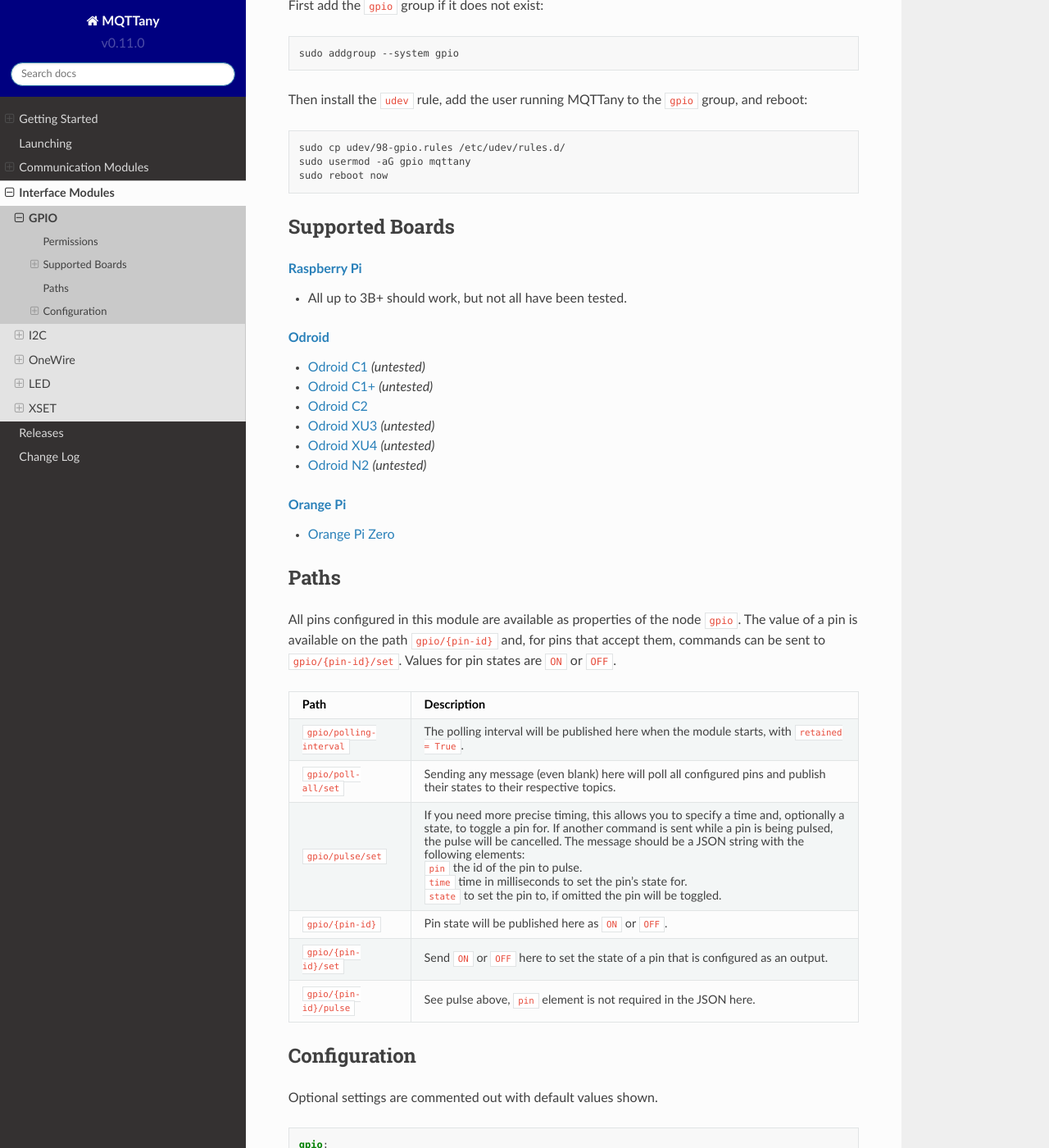
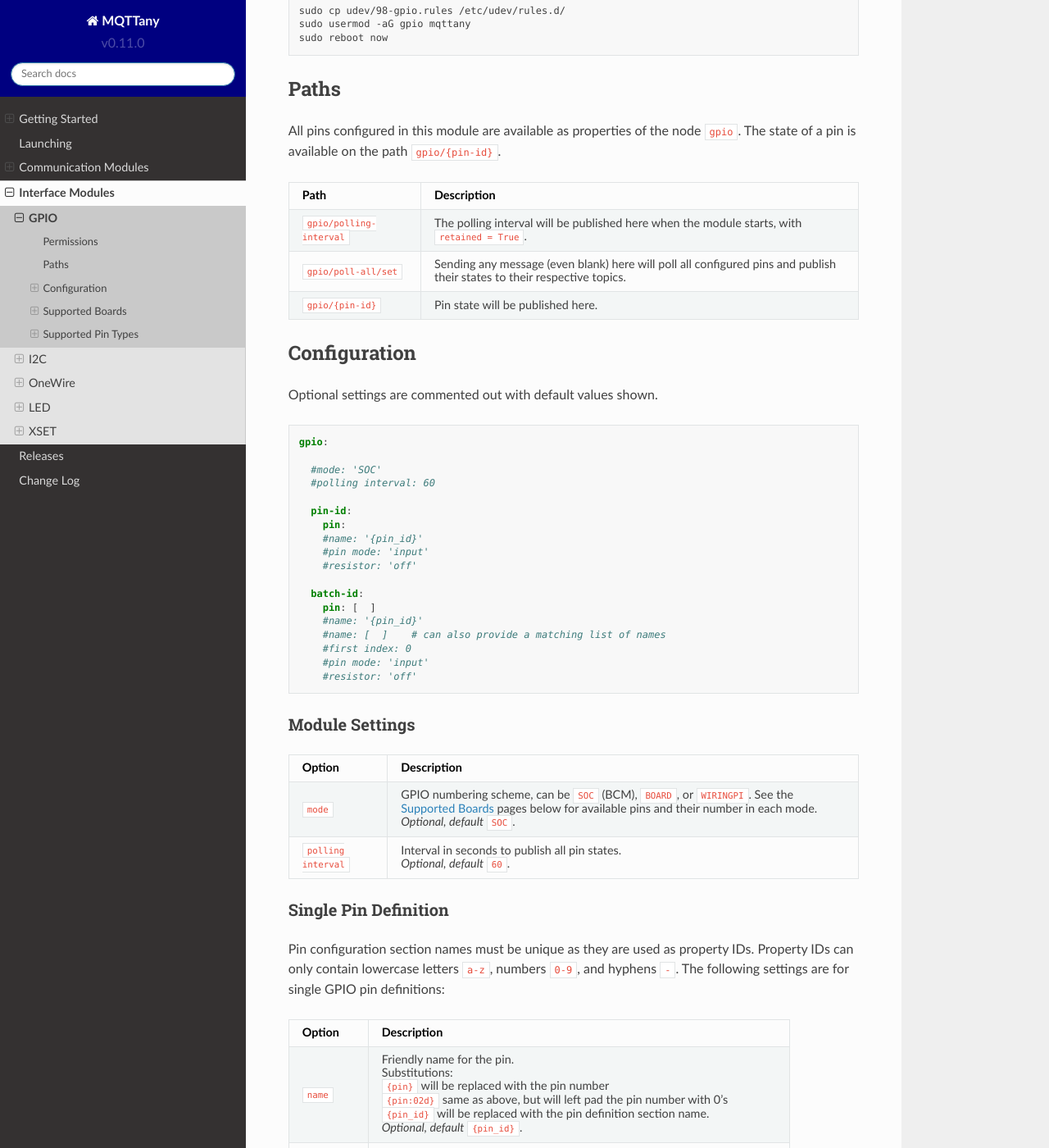
Before and after one commit to CrazyIvan359/mqttany, a Sphinx documentation site: the page built from source/interface/gpio/index.rst, in a window 1280 px wide and 1400 px high, scrolled down 510 px. Shown: the whole window at 82% size. Built offline with Sphinx 7.4.7 and the Read the Docs theme 2.0.0, drawn with Linux system fonts in a browser that asks for light colours; some of the changed text lies outside the part shown.

Commit message:
gpio several updates, add counter

```diff
--- a/source/interface/gpio/index.rst
+++ b/source/interface/gpio/index.rst
@@ -5,14 +5,6 @@
 
 The GPIO module provides access to the GPIO pins of single board computers.
 See below for a list of supported boards that this module can be used with.
-
-.. admonition:: Don't forget to install the requirements
-
-    .. code-block:: shell
-
-        pip3 install -r requirements/gpio.txt
-
-    **You will also need to install requirements for the board you are using.**
 
 
 Permissions
@@ -36,42 +28,11 @@
     sudo reboot now
 
 
-Supported Boards
-================
-
-.. toctree::
-    :maxdepth: 1
-    :hidden:
-
-    raspi
-    odroid
-    orangepi
-
-.. rubric:: :doc:`Raspberry Pi <raspi>`
-
-* All up to 3B+ should work, but not all have been tested.
-
-.. rubric:: :doc:`Odroid <odroid>`
-
-* :ref:`Odroid C1 <interface/gpio/odroid:odroid c1/c1+>` *(untested)*
-* :ref:`Odroid C1+ <interface/gpio/odroid:odroid c1/c1+>` *(untested)*
-* :ref:`interface/gpio/odroid:odroid c2`
-* :ref:`Odroid XU3 <interface/gpio/odroid:odroid xu3/xu4>` *(untested)*
-* :ref:`Odroid XU4 <interface/gpio/odroid:odroid xu3/xu4>` *(untested)*
-* :ref:`interface/gpio/odroid:odroid n2` *(untested)*
-
-.. rubric:: :doc:`Orange Pi <orangepi>`
-
-* :ref:`Orange Pi Zero <interface/gpio/orangepi:zero>`
-
-
 Paths
 =====
 
 All pins configured in this module are available as properties of the node ``gpio``.
-The value of a pin is available on the path ``gpio/{pin-id}`` and, for pins that
-accept them, commands can be sent to ``gpio/{pin-id}/set``. Values for pin states are
-``ON`` or ``OFF``.
+The state of a pin is available on the path ``gpio/{pin-id}``.
 
 +---------------------------+----------------------------------------------+
 |           Path            |                 Description                  |
@@ -84,31 +45,7 @@
 |                           | poll all configured pins and publish their   |
 |                           | states to their respective topics.           |
 +---------------------------+----------------------------------------------+
-| ``gpio/pulse/set``        | If you need more precise timing, this allows |
-|                           | you to specify a time and, optionally        |
-|                           | a state, to toggle a pin for. If another     |
-|                           | command is sent while a pin is being pulsed, |
-|                           | the pulse will be cancelled. The message     |
-|                           | should be a JSON string with the following   |
-|                           | elements:                                    |
-|                           |                                              |
-|                           | ``pin`` the id of the pin to pulse.          |
-|                           |                                              |
-|                           | ``time`` time in milliseconds to set the     |
-|                           | pin's state for.                             |
-|                           |                                              |
-|                           | ``state`` to set the pin to, if omitted the  |
-|                           | pin will be toggled.                         |
-+---------------------------+----------------------------------------------+
-| ``gpio/{pin-id}``         | Pin state will be published here as ``ON``   |
-|                           | or ``OFF``.                                  |
-+---------------------------+----------------------------------------------+
-| ``gpio/{pin-id}/set``     | Send ``ON`` or ``OFF`` here to set the       |
-|                           | state of a pin that is configured as an      |
-|                           | output.                                      |
-+---------------------------+----------------------------------------------+
-| ``gpio/{pin-id}/pulse``   | See pulse above, ``pin`` element is not      |
-|                           | required in the JSON here.                   |
+| ``gpio/{pin-id}``         | Pin state will be published here.            |
 +---------------------------+----------------------------------------------+
 
 
@@ -123,27 +60,20 @@
 
       #mode: 'SOC'
       #polling interval: 60
-      #debounce: 50
 
       pin-id:
         pin:
         #name: '{pin_id}'
-        #direction: 'input'
-        #interrupt: 'none'
+        #pin mode: 'input'
         #resistor: 'off'
-        #invert: false
-        #initial state: OFF
 
       batch-id:
         pin: [  ]
         #name: '{pin_id}'
         #name: [  ]    # can also provide a matching list of names
         #first index: 0
-        #direction: 'input'
-        #interrupt: 'none'
+        #pin mode: 'input'
         #resistor: 'off'
-        #invert: false
-        #initial state: OFF
 
 
 Module Settings
@@ -155,7 +85,7 @@
 | ``mode``             | GPIO numbering scheme, can be ``SOC`` (BCM),       |
 |                      | ``BOARD``, or ``WIRINGPI``. See the                |
 |                      | :ref:`interface/gpio/index:supported boards` pages |
-|                      | above for available pins and their number in each  |
+|                      | below for available pins and their number in each  |
 |                      | mode.                                              |
 |                      |                                                    |
 |                      | *Optional, default* ``SOC``.                       |
@@ -163,11 +93,6 @@
 | ``polling interval`` | Interval in seconds to publish all pin states.     |
 |                      |                                                    |
 |                      | *Optional, default* ``60``.                        |
-+----------------------+----------------------------------------------------+
-| ``debounce``         | Digital Pin change interrupt debounce time in      |
-|                      | milliseconds.                                      |
-|                      |                                                    |
-|                      | *Optional, default* ``50``.                        |
 +----------------------+----------------------------------------------------+
 
 
@@ -178,49 +103,34 @@
 Property IDs can only contain lowercase letters ``a-z``, numbers ``0-9``, and
 hyphens ``-``. The following settings are for single GPIO pin definitions:
 
-+-------------------+-------------------------------------------------------+
-|      Option       |                      Description                      |
-+===================+=======================================================+
-| ``name``          | Friendly name for the pin.                            |
-|                   |                                                       |
-|                   | Substitutions:                                        |
-|                   |                                                       |
-|                   | ``{pin}`` will be replaced with the pin number        |
-|                   |                                                       |
-|                   | ``{pin:02d}`` same as above, but will left pad        |
-|                   | the pin number with 0's                               |
-|                   |                                                       |
-|                   | ``{pin_id}`` will be replaced with the pin definition |
-|                   | section name.                                         |
-|                   |                                                       |
-|                   | *Optional, default* ``{pin_id}``.                     |
-+-------------------+-------------------------------------------------------+
-| ``pin``           | GPIO pin number.                                      |
-+-------------------+-------------------------------------------------------+
-| ``direction``     | Pin direction, can be ``input`` or ``output``.        |
-|                   |                                                       |
-|                   | *Optional, default* ``input``.                        |
-+-------------------+-------------------------------------------------------+
-| ``interrupt``     | Pin change interrupt, can be ``rising``, ``falling``, |
-|                   | ``both``, or ``none``.                                |
-|                   |                                                       |
-|                   | *Optional, default* ``none``.                         |
-+-------------------+-------------------------------------------------------+
-| ``resistor``      | Pin pull resistor for inputs, can be ``pullup``,      |
-|                   | ``pulldown`` (if supported), or ``off``.              |
-|                   |                                                       |
-|                   | *Optional, default* ``off``.                          |
-+-------------------+-------------------------------------------------------+
-| ``invert``        | Logic invert flag, can be ``true`` or ``false``.      |
-|                   | Setting to ``true`` means that logic *LOW = ON*.      |
-|                   |                                                       |
-|                   | *Optional, default* ``false``.                        |
-+-------------------+-------------------------------------------------------+
-| ``initial state`` | Initial state to set the pin to, must be one of       |
-|                   | ``ON`` or ``OFF``.                                    |
-|                   |                                                       |
-|                   | *Optional, default* ``OFF``.                          |
-+-------------------+-------------------------------------------------------+
++--------------+-------------------------------------------------------+
+|    Option    |                      Description                      |
++==============+=======================================================+
+| ``name``     | Friendly name for the pin.                            |
+|              |                                                       |
+|              | Substitutions:                                        |
+|              |                                                       |
+|              | ``{pin}`` will be replaced with the pin number        |
+|              |                                                       |
+|              | ``{pin:02d}`` same as above, but will left pad        |
+|              | the pin number with 0's                               |
+|              |                                                       |
+|              | ``{pin_id}`` will be replaced with the pin definition |
+|              | section name.                                         |
+|              |                                                       |
+|              | *Optional, default* ``{pin_id}``.                     |
++--------------+-------------------------------------------------------+
+| ``pin``      | GPIO pin number.                                      |
++--------------+-------------------------------------------------------+
+| ``pin mode`` | Pin mode, see available pins for options.             |
+|              |                                                       |
+|              | *Optional, default* ``input``.                        |
++--------------+-------------------------------------------------------+
+| ``resistor`` | Pin pull resistor for inputs, can be ``pullup``,      |
+|              | ``pulldown`` (if supported), or ``off``.              |
+|              |                                                       |
+|              | *Optional, default* ``off``.                          |
++--------------+-------------------------------------------------------+
 
 
 Multiple Pin Definition
@@ -254,3 +164,46 @@
 |                 |                                                             |
 |                 | *Optional, default* ``0``.                                  |
 +-----------------+-------------------------------------------------------------+
+
+
+Supported Boards
+================
+
+.. toctree::
+    :maxdepth: 1
+    :hidden:
+
+    board/raspi
+    board/odroid
+    board/orangepi
+
+.. rubric:: :doc:`Raspberry Pi <board/raspi>`
+
+* All up to 3B+ should work, but not all have been tested.
+
+.. rubric:: :doc:`Odroid <board/odroid>`
+
+* :ref:`Odroid C1 <interface/gpio/board/odroid:odroid c1/c1+>` *(untested)*
+* :ref:`Odroid C1+ <interface/gpio/board/odroid:odroid c1/c1+>` *(untested)*
+* :ref:`interface/gpio/board/odroid:odroid c2`
+* :ref:`Odroid XU3 <interface/gpio/board/odroid:odroid xu3/xu4>` *(untested)*
+* :ref:`Odroid XU4 <interface/gpio/board/odroid:odroid xu3/xu4>` *(untested)*
+* :ref:`interface/gpio/board/odroid:odroid n2` *(untested)*
+
+.. rubric:: :doc:`Orange Pi <board/orangepi>`
+
+* :ref:`Orange Pi Zero <interface/gpio/board/orangepi:zero>`
+
+
+Supported Pin Types
+===================
+
+.. toctree::
+    :maxdepth: 1
+    :hidden:
+
+    pin/digital
+    pin/counter
+
+* :doc:`Digital I/O <pin/digital>`
+* :doc:`Pulse Counter <pin/counter>`
```
Also changed, not shown: source/interface/gpio/board/odroid.rst (renamed from source/interface/gpio/odroid.rst, +6 -6 lines), source/interface/gpio/pin/counter.rst (added, +185 -0 lines), source/interface/gpio/pin/digital.rst (added, +125 -0 lines), source/interface/gpio/board/orangepi.rst (renamed from source/interface/gpio/orangepi.rst), source/interface/gpio/board/raspi.rst (renamed from source/interface/gpio/raspi.rst).
